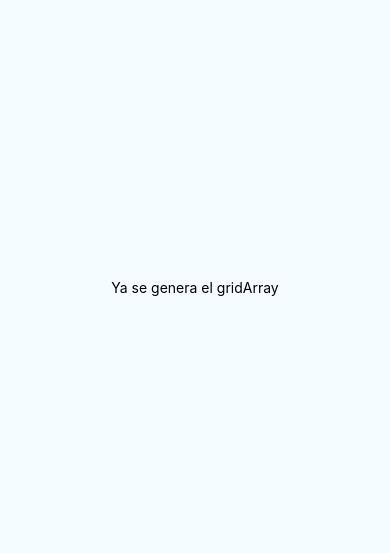
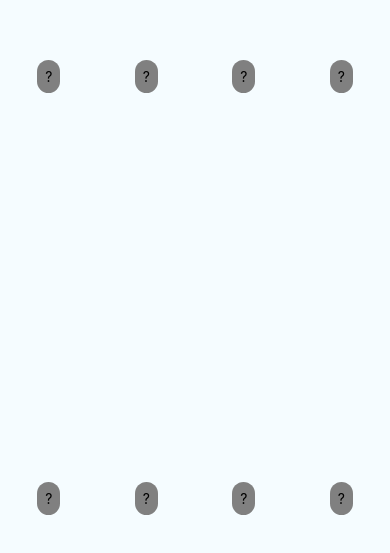
Before and after one commit to marcos8896/react-native-memorama, a React Native app: screen / in a window 390 px wide. Shown: the part 135-688 px from the top of the page. Built offline with nearby package versions, Linux system fonts and the light colour scheme.

Commit message:
Updated gridArray state properly

```diff
--- a/App.js
+++ b/App.js
@@ -6,13 +6,95 @@ import Row from './components/Row';
 export default class App extends Component {
 
   state = {
-    columns: 3,
     rows: 2,
+    columns: 4,
     gridArray: [],
+    auxElement: null,
+  }
+
+  componentDidMount() {
+    this.generateGridArray();
+  }
+
+  showPressElement = ( pressed ) => {
+
+    const gridArray = [ ...this.state.gridArray ];
+    const pressedElementArrayRow = [ ...gridArray[pressed.arrayRowIndex] ];
+    console.log('pressedElementArrayRow: ', pressedElementArrayRow);
+    const pressedElement = { ...pressedElementArrayRow[pressed.cellIndex] };
+
+    const updatedElement = { ...pressedElement, shown: true };
+    console.log('updatedElement: ', updatedElement);
+    const pressedElementUpdatedArrayRow =
+    pressedElementArrayRow.slice(0, pressed.cellIndex)
+    .concat([updatedElement])
+    .concat(pressedElementArrayRow.slice(pressed.cellIndex + 1))
+    /*[
+      ...pressedElementArrayRow.slice(0, pressed.cellIndex),
+      updatedElement,
+      ...pressedElementArrayRow.slice(pressed.cellIndex + 1),
+    ]
+    */
+   const updatedGridArray =
+   gridArray.slice(0, pressed.arrayRowIndex)
+   .concat([pressedElementUpdatedArrayRow])
+   .concat(gridArray.slice(pressed.cellIndex + 1))
+   /*[
+     ...gridArray.slice(0, pressed.arrayRowIndex),
+     pressedElementUpdatedArrayRow,
+     ...gridArray.slice(pressed.cellIndex + 1),
+    ]*/
+    console.log('gridArray: ', gridArray);
+    console.log('updatedGridArray', updatedGridArray)
+    return updatedGridArray;
+
+  }
+
+  changePressElementState = ( prevStateGridArray, pressed, propertyToChange ) => {
+
+    return prevStateGridArray.map( (arrayRow, index) => {
+
+      if(pressed.arrayRowIndex === index) {
+        return arrayRow.map( (cell, cellIndex) => {
+
+          if(pressed.cellIndex === cellIndex) {
+            console.log("cell", cell)
+            return {...cell, [propertyToChange.property]: propertyToChange.value }
+          } else {
+            return cell;
+          }
+
+        })
+      } else {
+        return arrayRow;
+      }
+
+    })
+
+  }
+
+  checkCouple = ( pressed ) => {
+
+    console.log("Ah perro", pressed);
+    //if(this.state.auxElement === null) {
+      this.setState((prevState) => {
+
+        return {
+          auxElement: pressed.element,
+          gridArray: this.changePressElementState(
+            prevState.gridArray,
+            pressed,
+            { property: 'shown', value: true }
+          ),
+        }
+      });
+    //} else {
+     // console.log("en el else", this.state.auxElement)
+    //}
   }
 
   generateEmptyBaseArray = () => {
-    return [...Array(parseInt(this.state.columns * this.state.rows / 2)).keys()];
+    return [...Array(parseInt(this.state.rows * this.state.columns / 2)).keys()];
   }
 
   shuffle = (array) => {
@@ -39,14 +121,15 @@ export default class App extends Component {
     const baseArray = [...this.generateEmptyBaseArray(), ...this.generateEmptyBaseArray()];
     const gridAuxArray = [];
 
-    for (let i = 0; i < this.state.columns; i++) {
+    for (let i = 0; i < this.state.rows; i++) {
       const auxArray = [
-        ...baseArray.slice(i * this.state.rows, (i * this.state.rows) + this.state.rows)
+        ...baseArray.slice(i * this.state.columns, (i * this.state.columns) + this.state.columns)
       ];
 
       const completeAuxArray = auxArray.map(el => {
         return {
           value: el,
+          shown: false,
           found: false,
         }
       })
@@ -57,15 +140,19 @@ export default class App extends Component {
     const gridMixArray = this.shuffle(gridAuxArray);
     console.log('gridMixArray: ', gridMixArray);
 
+    this.setState({ gridArray: gridMixArray, });
+
   }
 
   render() {
 
-    this.generateGridArray();
     return (
       <View style={styles.container}>
 
-        <Row numberCells={3} />
+        {this.state.gridArray.map( (rowArray, index) => {
+        return <Row checkCouple={this.checkCouple} rowArray={rowArray} key={index} index={index} />;
+        })}
+
 
       </View>
     );
--- a/components/Row.js
+++ b/components/Row.js
@@ -1,27 +1,26 @@
 import React, {Component} from 'react';
-import {Platform, StyleSheet, Text, View, Dimensions} from 'react-native';
+import {Platform, StyleSheet, Text, View, Dimensions, TouchableOpacity, Alert} from 'react-native';
 
 const { width, height } = Dimensions.get('window');
 
-const row = props => {
+const row = ( props ) => {
 
-  /*const generatedElements = props.basedArray.map((el, index) => {
+  const generatedElements = props.rowArray.map((el, cellIndex) => {
     return (
-      <View
-        key={index}
+      <TouchableOpacity onPress={() => {
+        props.checkCouple({ element: el, cellIndex: cellIndex, arrayRowIndex: props.index })
+      }}
+        key={cellIndex}
         style={styles.numberContainer}
       >
-        <Text>{el}</Text>
-      </View>
+        {el.shown ? <Text>{el.value}</Text> : <Text>?</Text>}
+      </TouchableOpacity>
     );
-  });*/
+  });
 
   return (
     <View style={styles.rowContainer}>
-
-      <Text>Ya se genera el gridArray</Text>
-      {/*generatedElements*/}
-
+      {generatedElements}
     </View>
   );
 }
@@ -40,11 +39,12 @@ const styles = StyleSheet.create({
     backgroundColor: '#F5FCFF',
   },
   numberContainer: {
-    backgroundColor: 'red',
-    paddingBottom: 5,
-    paddingTop: 5,
-    paddingLeft: 5,
-    paddingRight:  5,
+    backgroundColor: 'grey',
+    paddingBottom: 8,
+    paddingTop: 8,
+    paddingLeft: 8,
+    paddingRight:  8,
+    borderRadius: 90,
   }
 
 });
```
